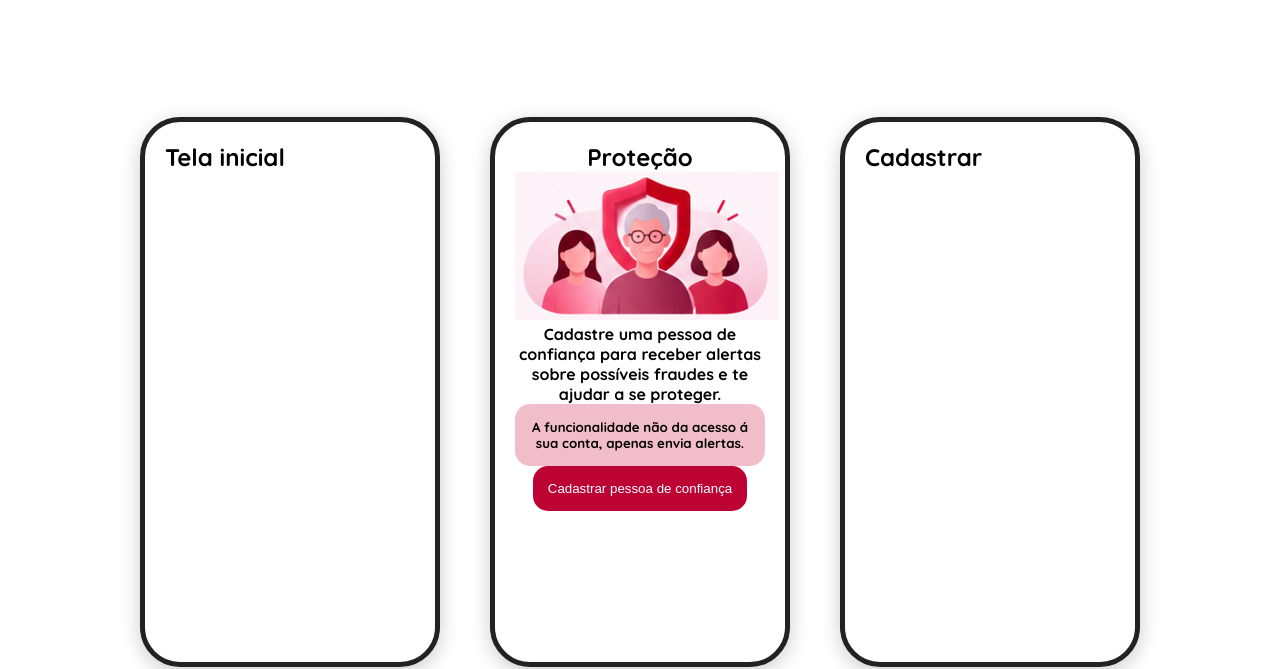
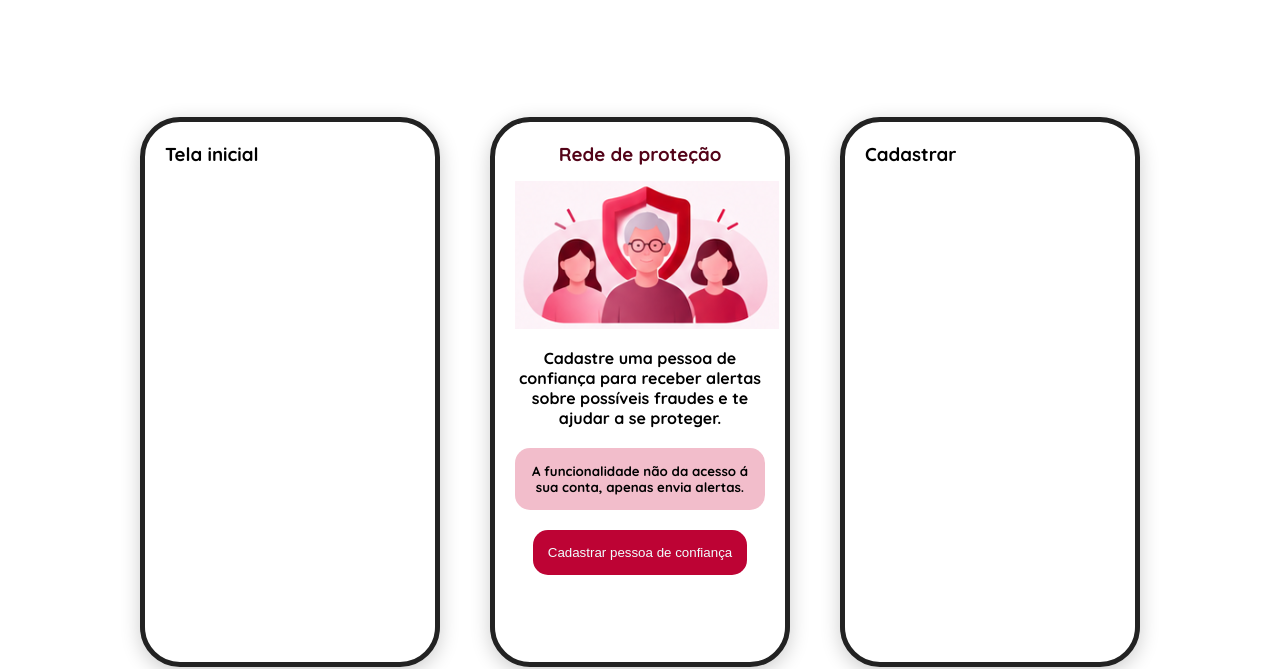
Before and after one commit to joaogabdev/div-challenge, a plain HTML site: page index.html in a window 1280 px wide. Shown: the part 131-800 px from the top of the page. Drawn offline with Linux system fonts and the light colour scheme.

Commit message:
"style: ajustes tela2"

```diff
--- a/index.html
+++ b/index.html
@@ -16,13 +16,13 @@
 
 
     <div class="tela1">
-        <h2>Tela inicial</h2>
+        <h3> Tela inicial</h3>
 
     </div>
 
 
     <div class="tela2">
-        <h2>Proteção</h2>
+        <h3>  Rede de proteção</h3>
         <img src="./img/protecao.png" alt="proteção">
         <h4>Cadastre uma pessoa de confiança para receber alertas sobre possíveis fraudes e te ajudar a se proteger.</h4>
         <h5>A funcionalidade não da acesso á sua conta, apenas envia alertas.</h5>
@@ -31,11 +31,11 @@
     </div>
 
     <div class="tela3">
-        <h2>Cadastrar</h2>
+        <h3>Cadastrar</h3>
     </div>
 
     <div class="tela4">
-        <h2>Pessoa cadastrada</h2>
+        <h3>Pessoa cadastrada</h3>
     </div>
 
 
--- a/style.css
+++ b/style.css
@@ -60,6 +60,17 @@ body{
         color: black;
         border-radius: 15px ;
         padding: 15px;
+        margin-bottom: 20px;
+    }
+    h3{
+        color: #530318;
     }
 
+    h4{
+        margin-bottom: 20px;
+    }
+    img{
+        margin-bottom: 15px;
+        margin-top: 15px;
+    }
 }
```
Also changed, not shown: img/voltar.png (added).
